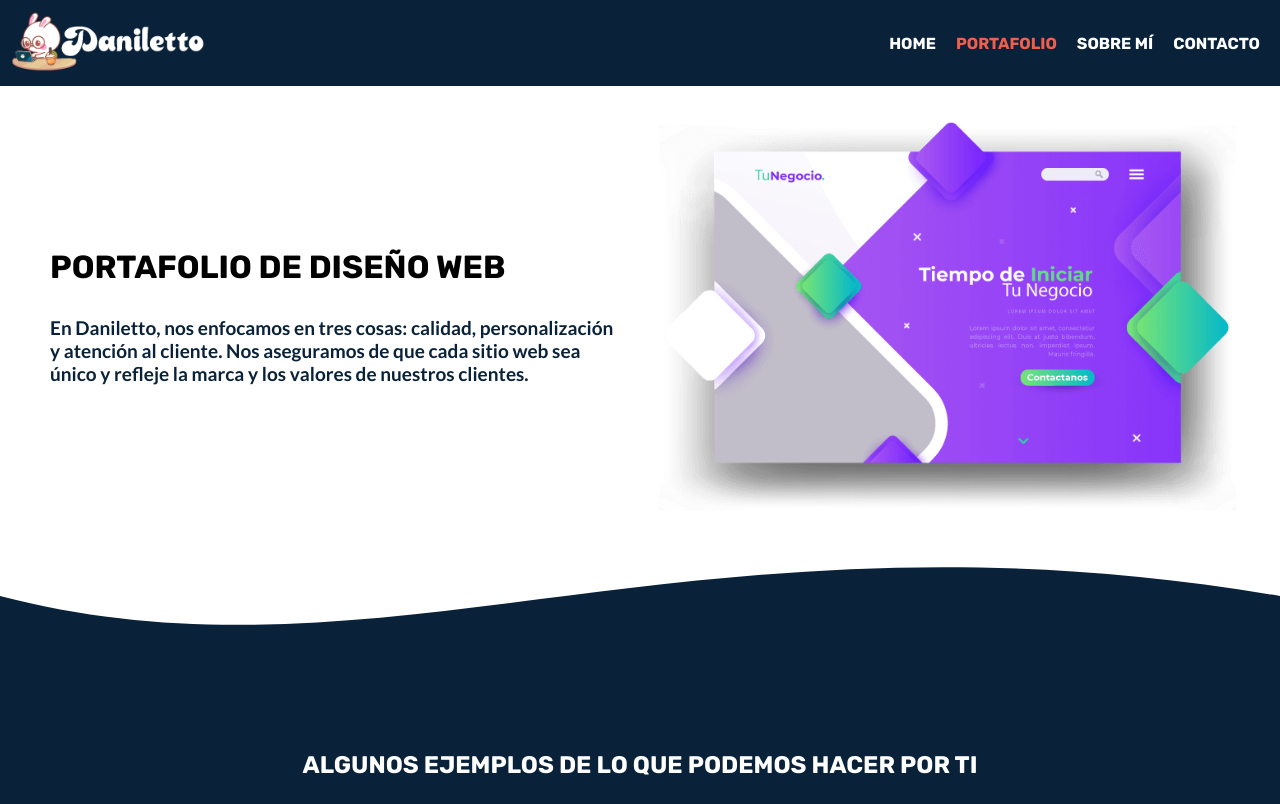
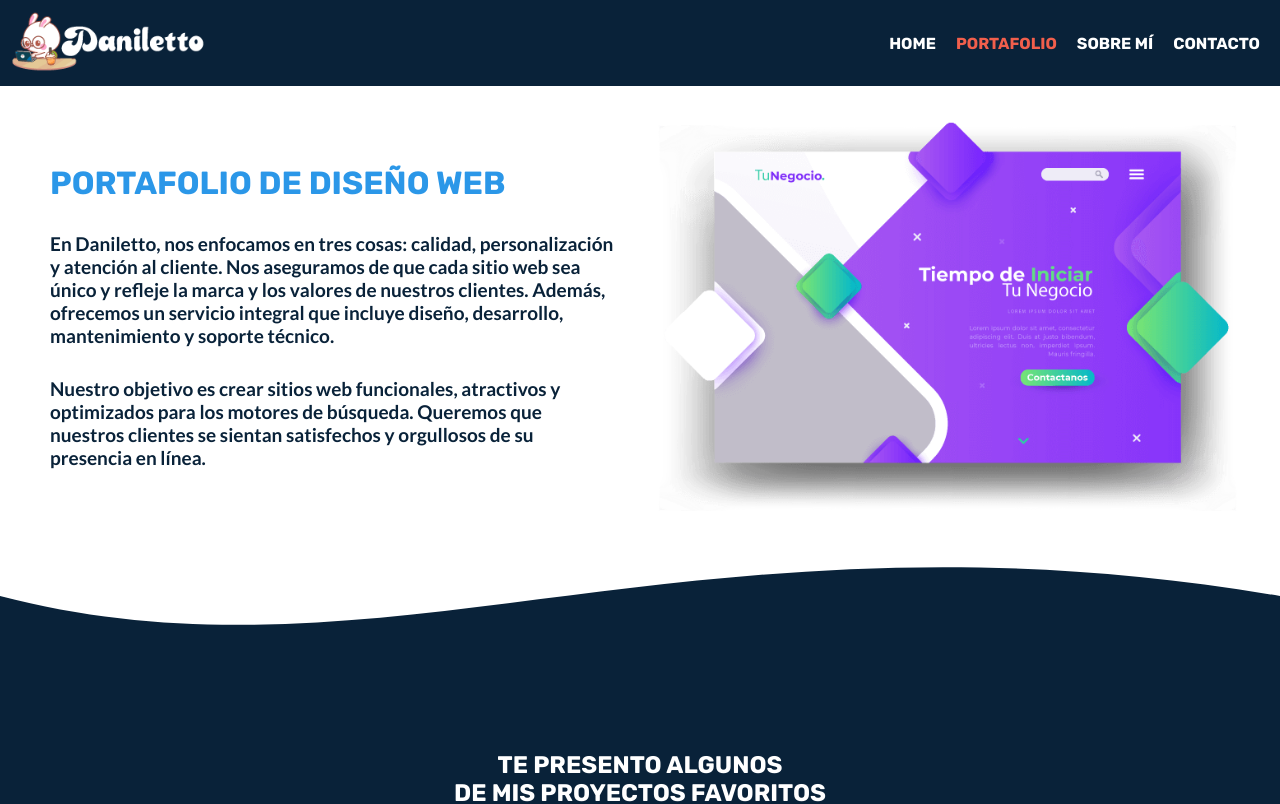
Before and after one commit to Danilett0/Daniletto, a React (Create React App) app: page /Portafolio in a window 1280 px wide. Shown: the top 804 px of the page. Built offline with nearby package versions, Linux system fonts and the light colour scheme.

Commit message:
mejora de textos

```diff
--- a/src/Components/PreguntasFrecuentes.jsx
+++ b/src/Components/PreguntasFrecuentes.jsx
@@ -4,25 +4,31 @@ import { FaArrowCircleDown } from "react-icons/fa";
 
 const preguntasFrecuentes = [
   {
+    pregunta: "¿Ustedes se encargan de todo?",
+    respuesta:
+      "¡Claro!, puedo encargarme de todo si es necesario, diseño, creacion de textos y contenido visual, gestion de hosting y dominio, configuraciones entre otros",
+  },
+  {
+    pregunta: "¿Como es el proceso para empezar con mi proyecto?",
+    respuesta:
+      "Para iniciar, realizo un levantamiento de informacion para estimar gastos y tiempo, luego preparo el diseño y espero tu aprobacion, ya aprobado comienzo a realizar la construccion de tu pagina web. enviame un mensaje y me ponde en contacto lo antes posible",
+  },
+  {
     pregunta: "¿CUÁL ES EL TIEMPO DE ENTREGA ESTIMADO?",
     respuesta:
       "El tiempo de entrega estimado depende de varios factores, como la complejidad del proyecto, el número de páginas, las funcionalidades requeridas y las revisiones solicitadas por el cliente.",
   },
   {
-    pregunta: "¿CÓMO PUEDO REALIZAR UN SEGUIMIENTO DE MI PEDIDO?",
+    pregunta: "¿Puedo saber como va mi proyecto?",
     respuesta:
-      "El tiempo de entrega estimado depende de varios factores, como la complejidad del proyecto, el número de páginas, las funcionalidades requeridas y las revisiones solicitadas por el cliente.",
+      "Claro que si!, Por cualquiera de los medios de contacto que te brindo, puedes indagar sobre el avance de este.",
   },
   {
-    pregunta: "¿CÓMO PUEDO REALIZAR UN SEGUIMIENTO DE MI PEDIDO?",
+    pregunta: "¿Que costo tiene?",
     respuesta:
-      "El tiempo de entrega estimado depende de varios factores, como la complejidad del proyecto, el número de páginas, las funcionalidades requeridas y las revisiones solicitadas por el cliente.",
+      "El costo para realizar un sitio web varia por diversos factores, como la cantidad de páginas que se necesitan, las funcionalidades que se requieran por lo que te invito a realizar una cotización personalizada por los medios de contacto disponibles.",
   },
-  {
-    pregunta: "¿CÓMO PUEDO REALIZAR UN SEGUIMIENTO DE MI PEDIDO?",
-    respuesta:
-      "El tiempo de entrega estimado depende de varios factores, como la complejidad del proyecto, el número de páginas, las funcionalidades requeridas y las revisiones solicitadas por el cliente.",
-  },
+
 ];
 
 function PreguntasFrecuentes() {
@@ -44,7 +50,7 @@ function PreguntasFrecuentes() {
           <div
             className="Respuesta"
             style={{
-              height: preguntaExpandida === index ? "100px" : "0px",
+              height: preguntaExpandida === index ? "80px" : "0px",
               overflow: "hidden",
               transition: "height 0.5s ease-in-out",
             }}
--- a/src/Pages/Portafolio.jsx
+++ b/src/Pages/Portafolio.jsx
@@ -13,7 +13,13 @@ function Portafolio(props) {
           <p>
             En Daniletto, nos enfocamos en tres cosas: calidad, personalización
             y atención al cliente. Nos aseguramos de que cada sitio web sea
-            único y refleje la marca y los valores de nuestros clientes.
+            único y refleje la marca y los valores de nuestros clientes. Además,
+            ofrecemos un servicio integral que incluye diseño, desarrollo,
+            mantenimiento y soporte técnico. </p>
+            <p> Nuestro objetivo es crear sitios
+            web funcionales, atractivos y optimizados para los motores de
+            búsqueda. Queremos que nuestros clientes se sientan satisfechos y
+            orgullosos de su presencia en línea.
           </p>
         </div>
         <img src="/images/landing.png" alt="imagen landing page" />
@@ -22,7 +28,7 @@ function Portafolio(props) {
       <VisualEffectTopWhite />
 
       <div className="Proyectos">
-        <h2>ALGUNOS EJEMPLOS DE LO QUE PODEMOS HACER POR TI</h2>
+        <h2>TE PRESENTO ALGUNOS <br/> DE MIS PROYECTOS FAVORITOS</h2>
 
         <div className="Box-Proyectos">
           <div className="Proyecto">
@@ -59,7 +65,6 @@ function Portafolio(props) {
             <Link to="">VER SITIO WEB</Link>
           </div>
         </div>
-
       </div>
     </div>
   );
--- a/src/Pages/css/Portafolio.css
+++ b/src/Pages/css/Portafolio.css
@@ -12,6 +12,7 @@
 }
 .Portafolio .Encabezado .Texto h1 {
     text-align: left;
+    color: var(--azul-claro);
 }
 .Portafolio .Encabezado .Texto p {
     color: var(--color-primario);
```
